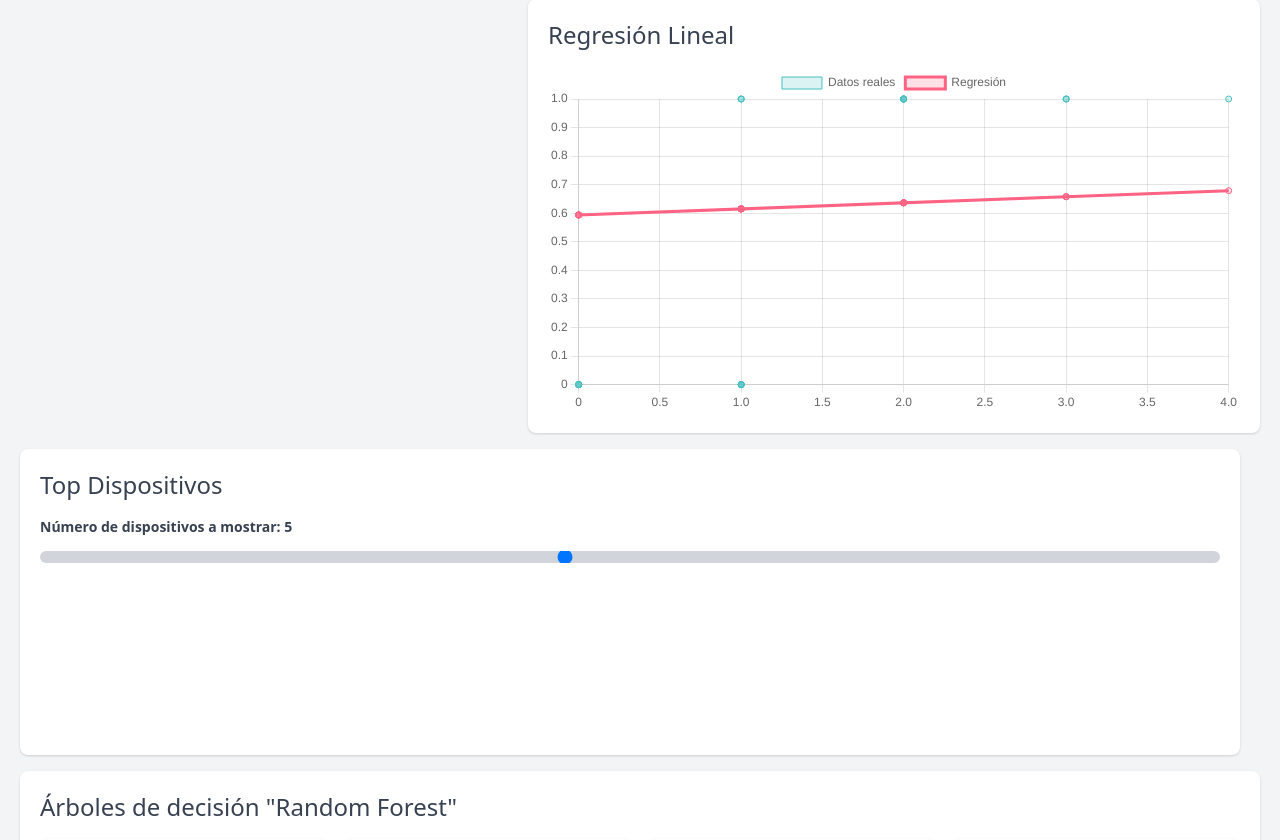
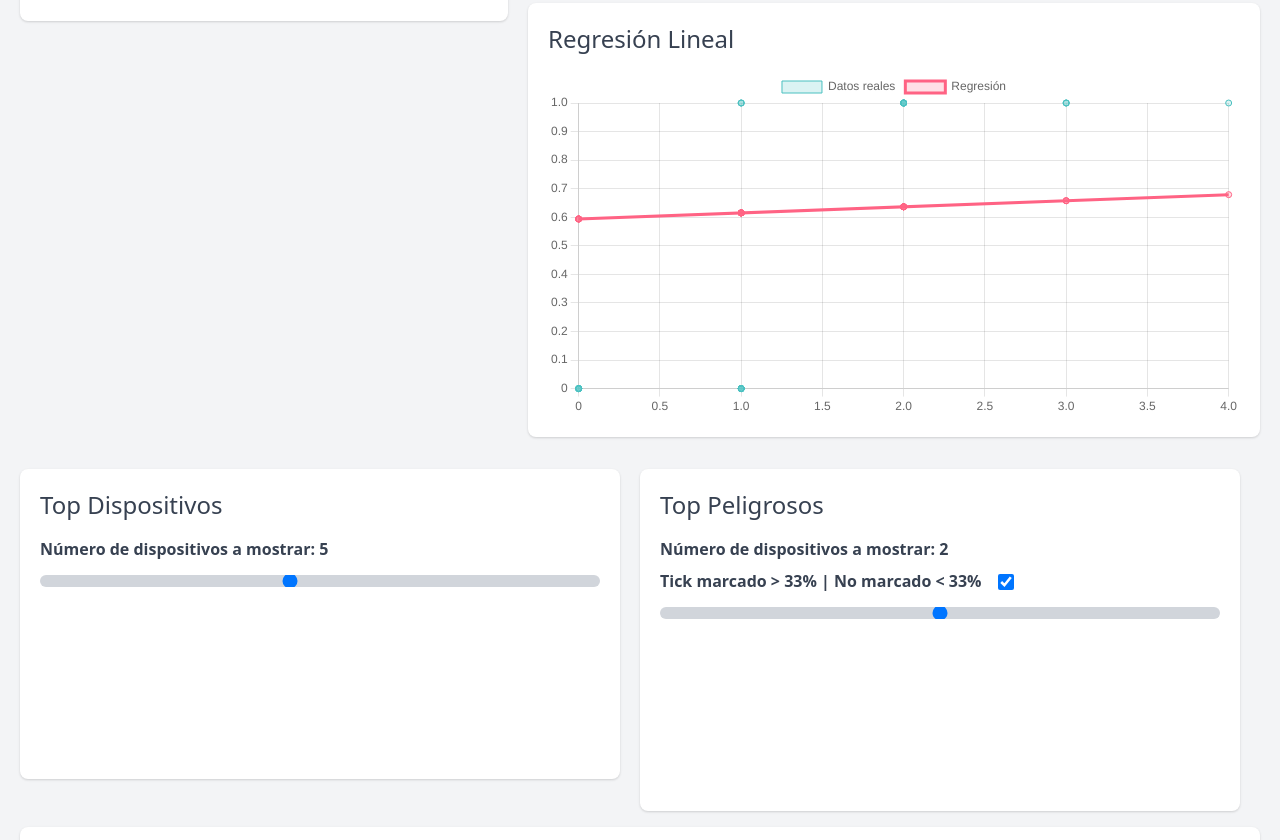
Before and after one commit to jvalserac/SSII_2, a Flask app: page / in a window 1280 px wide. Shown: the part 655-1495 px from the top of the page. Run offline with Flask 3, Linux system fonts and the light colour scheme; data that the repository does not hold is empty; a map, chart or similar area stays blank; some libraries are stand-ins or nearby versions.

Commit message:
Top X ratio servicios peligrosos

```diff
--- a/CMI.py
+++ b/CMI.py
@@ -52,6 +52,37 @@ def top_devices():
     top_devices_list = top_devices.to_dict(orient='records')
 
     top_devices_dict = {'ip': top_devices['ip'].tolist(), 'suma_vuln': top_devices['suma_vuln'].tolist()}
+
+    return jsonify(top_devices=top_devices_dict)
+
+@app.route('/top_peligrosos', methods=['GET'])
+def top_peligrosos():
+    peligro = str(request.args.get('peligro', 'true'))
+    if peligro == 'true':
+        peligro = True
+    elif peligro == 'false':
+        peligro = False
+
+    top = int(request.args.get('n_devices', 5))
+
+    con = sqlite3.connect('database.db')
+    devices = pd.read_sql_query("SELECT * FROM dispositivos", con)
+    analysis = pd.read_sql_query("SELECT * FROM analisis", con)
+    merged = pd.merge(devices, analysis, on='ip')
+    merged['ratio'] = merged['servicios_inseguros'] / merged['servicios']
+    merged['ratio'].fillna(0, inplace=True)
+
+    if peligro:
+        sorted_devices = merged[merged['ratio'] > 0.33].sort_values(by='ratio', ascending=False)
+    else:
+        sorted_devices = merged[merged['ratio'] < 0.33].sort_values(by='ratio', ascending=True)
+        sorted_devices['ratio'] = 1 - sorted_devices['ratio'] # Ratio servicios seguros es (1 - ratio inseguros)
+
+    top_devices = sorted_devices.head(top)
+    top_devices = top_devices[['ip', 'ratio']]
+    con.close()
+
+    top_devices_dict = {'ip': top_devices['ip'].tolist(), 'ratio': top_devices['ratio'].tolist()}
 
     return jsonify(top_devices=top_devices_dict)
 
--- a/templates/index.html
+++ b/templates/index.html
@@ -16,20 +16,20 @@
       </div>
       <div class="flex flex-wrap lg:flex-nowrap">
         <div class="w-full lg:w-2/5 lg:mr-5 mb-4">
-          <div class="bg-white rounded-lg shadow p-5 mb-4">
+          <div class="bg-white rounded-lg shadow p-5 mb-10">
             <h2 class="text-2xl mb-4 text-gray-700">Últimos CVEs</h2>
-            <ul id="latest_cves_list" class="list-disc list-inside truncate"></ul>
+            <ul id="latest_cves_list" class="text-lg mb-4 text-black font-semibold list-disc list-inside truncate"></ul>
           </div>
-        <div class="bg-white rounded-lg shadow p-5">
+        <div class="bg-white mt-10 rounded-lg shadow p-5">
           <h2 class="text-2xl mb-4 text-gray-700">Arbol de decisión</h2>
-          <img class="object-fill cursor-pointer" src="/decision_tree" id="img_decision" onclick="enlargeImage('main')">
+          <img class="object-fill cursor-pointer mb-4" src="/decision_tree" id="img_decision" onclick="enlargeImage('main')">
         </div>
         </div>
         <div class="w-full lg:w-3/5 mb-4">
           <div class="bg-white rounded-lg shadow p-5 mb-6">
             <h2 class="text-2xl mb-4 text-gray-700">Top IPs</h2>
             <div class="my-4">
-              <label for="num_ips" class="block text-gray-700 text-sm font-bold mb-2">Número de IPs a mostrar: <span id="num_ips_val">5</span>
+              <label for="num_ips" class="block text-gray-700 text-base font-bold mb-2">Número de IPs a mostrar: <span id="num_ips_val">5</span>
               </label>
               <input type="range" id="num_ips" name="num_ips" min="1" max="10" value="5" class="slider bg-gray-300 appearance-none h-3 rounded-full w-full overflow-hidden cursor-pointer">
             </div>
@@ -41,16 +41,31 @@
           </div>
         </div>
       </div>
-      <div class="flex flex-wrap lg:flex-nowrap">
-        <div class="w-full lg:mr-5 mb-4">
+      <div class="flex mt-4 flex-wrap lg:flex-nowrap">
+        <div class="w-full lg:w-1/2 lg:mr-5 mb-4">
           <div class="bg-white rounded-lg shadow p-5">
             <h2 class="text-2xl mb-4 text-gray-700">Top Dispositivos</h2>
             <div class="my-4">
-              <label for="num_devices" class="block text-gray-700 text-sm font-bold mb-2">Número de dispositivos a mostrar: <span id="num_devices_val">5</span>
+              <label for="num_devices" class="block text-gray-700 text-base font-bold mb-2">Número de dispositivos a mostrar: <span id="num_devices_val">5</span>
               </label>
               <input type="range" id="num_devices" name="num_devices" min="1" max="10" value="5" class="slider bg-gray-300 appearance-none h-3 rounded-full w-full overflow-hidden cursor-pointer">
             </div>
             <canvas id="top_devices_chart"></canvas>
+          </div>
+        </div>
+        <div class="w-full lg:w-1/2 lg:mr-5 mb-4">
+          <div class="bg-white rounded-lg shadow p-5">
+            <h2 class="text-2xl mb-4 text-gray-700">Top Peligrosos</h2>
+            <div class="my-4 ">
+              <label for="num_dangerous_devices" class="block text-gray-700 text-base font-bold mb-2">Número de dispositivos a mostrar: <span id="num_dangerous_devices_val">2</span>
+              </label>
+              <div class="flex items-center">
+                <label for="peligro" class="mr-4 block text-gray-700 text-base font-bold mb-2">Tick marcado > 33% | No marcado < 33%</label>
+                <input type="checkbox" id="peligro" name="peligro" class="mb-1.5 form-checkbox h-4 w-4 text-blue-600" checked>
+              </div>
+              <input type="range" id="num_dangerous_devices" name="num_dangerous_devices" min="1" max="3" value="2" class="slider bg-gray-300 appearance-none h-3 rounded-full w-full overflow-hidden cursor-pointer">
+            </div>
+            <canvas id="top_dangerous_devices_chart"></canvas>
           </div>
         </div>
       </div>
@@ -113,6 +128,22 @@
       var ipsChart;
       var devicesChart;
       var linearRegChart;
+      var dangerousDevicesChart;
+
+      function updateTopPeligrosos(n_devices, peligro) {
+        axios.get('/top_peligrosos', {
+          params: {
+            n_devices: n_devices,
+            peligro: peligro
+          }
+        }).then(function(response) {
+          dangerousDevicesChart.data.labels = response.data.top_devices.ip;
+          dangerousDevicesChart.data.datasets[0].data = response.data.top_devices.ratio;
+          dangerousDevicesChart.update();
+        }).catch(function(error) {
+          console.log(error);
+        });
+      }
 
       function updateTopIps(n_ips) {
         axios.get('/top_ips', {
@@ -150,7 +181,7 @@
         axios.get('/latest_cves').then(function(response) {
           var cveList = response.data.cves.map(function(cve) {
             var cveLink = 'https://cve.mitre.org/cgi-bin/cvename.cgi?name=' + cve.id;
-            return ' <li> <a target = "_blank" href = "' + cveLink + '" > ' + cve.id + ' </a> </li>';
+            return ' <li mb-3> <a target = "_blank" href = "' + cveLink + '" > ' + cve.id + ' </a> </li>';
           });
           document.getElementById('latest_cves_list').innerHTML = cveList.join('');
         }).catch(function(error) {
@@ -179,6 +210,28 @@
       var devicesSlider = document.getElementById('num_devices');
       var devicesOutput = document.getElementById('num_devices_val');
 
+      var dangerousDevicesSlider = document.getElementById('num_dangerous_devices');
+      var dangerousDevicesOutput = document.getElementById('num_dangerous_devices_val');
+      var peligroCheckbox = document.getElementById('peligro');
+
+      dangerousDevicesSlider.addEventListener('input', function(e) {
+        var peligro = peligroCheckbox.checked;
+        dangerousDevicesOutput.textContent = e.target.value;
+        updateTopPeligrosos(e.target.value, peligro);
+      });
+
+      peligroCheckbox.addEventListener('change', function(e) {
+        var n_devices = dangerousDevicesSlider.value;
+        var peligro = e.target.checked;
+        updateTopPeligrosos(n_devices, peligro);
+      });
+
+      devicesSlider.addEventListener('input', function(e) {
+        devicesOutput.textContent = e.target.value;
+        var peligro = peligroCheckbox.checked;
+        updateTopDevices(e.target.value, peligro);
+      });
+
       ipsSlider.addEventListener('input', function(e) {
         ipsOutput.textContent = e.target.value;
         updateTopIps(e.target.value);
@@ -192,8 +245,11 @@
       setInterval(function() {
         var n_ips = ipsSlider.value;
         var n_devices = devicesSlider.value;
+        var n_dangerous_devices = dangerousDevicesSlider.value;
+        var peligro = peligroCheckbox.checked;
         updateTopIps(n_ips);
         updateTopDevices(n_devices);
+        updateTopPeligrosos(n_dangerous_devices, peligro);
         updateLinearRegression();
         updateLatestCVEs();
       }, 30000); //Actualizamos gráficos cada 5 mins
@@ -293,6 +349,37 @@
             console.log(error);
       });
 
+      axios.get('/top_peligrosos', {
+        params: {
+          n_devices: dangerousDevicesSlider.value,
+          peligro: true
+        }
+      }).then(function(response) {
+        var dangerousDevicesCtx = document.getElementById('top_dangerous_devices_chart').getContext('2d');
+        dangerousDevicesChart = new Chart(dangerousDevicesCtx, {
+          type: 'bar',
+          data: {
+            labels: response.data.top_devices.ip,
+            datasets: [{
+              label: 'Ratio',
+              data: response.data.top_devices.ratio,
+              backgroundColor: 'rgba(255, 99, 132, 0.2)',
+              borderColor: 'rgba(255, 99, 132, 1)',
+              borderWidth: 1
+            }]
+          },
+          options: {
+            scales: {
+              y: {
+                beginAtZero: true
+              }
+            }
+          }
+        });
+      }).catch(function(error) {
+        console.log(error);
+      });
+
       document.getElementById('download_pdf').addEventListener('click', function() {
         axios.get('/latest_cves').then(function(cveResponse) {
             axios({
@@ -319,7 +406,9 @@
               console.log(error);
           });
       });
+
       updateLatestCVEs()
+
     </script>
   </body>
 </html>
```
Lines whose indentation alone changed are shown as unchanged.
